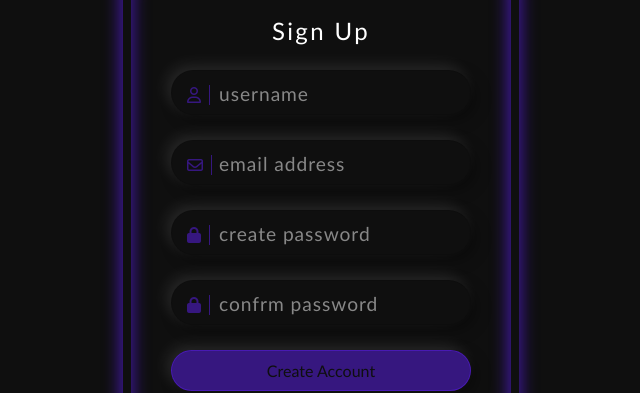
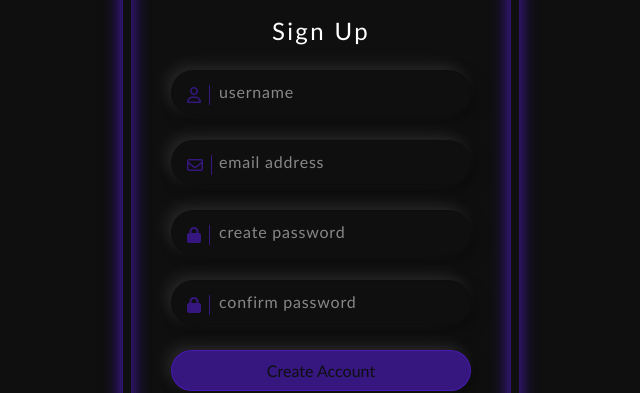
Before and after one commit to AyaYasser01/sign-in, a plain HTML site: page index.html in a window 1280 px wide. Shown: the part 176-569 px from the top of the page, without its empty margins (319-959 px from the left). Drawn offline with Linux system fonts and the light colour scheme.

Commit message:
change name

```diff
--- a/index.css
+++ b/index.css
@@ -73,7 +73,7 @@ body{
     left: 0;
     padding: 12px 10px 12px 48px;
     pointer-events: none;
-    font-size: larger;
+    /* font-size: larger; */
     font-weight: 400;
     transition: 0.5s;
     -webkit-transition: 0.5s;
--- a/index.html
+++ b/index.html
@@ -34,7 +34,7 @@
             <div class="inputBox">
                 <input type="password" required>
                 <i class="fa-solid fa-lock"></i>
-                <span>confrm password</span>
+                <span>confirm password</span>
             </div>
             <div class="inputBox">
                 <input type="submit" value="Create Account">
```
